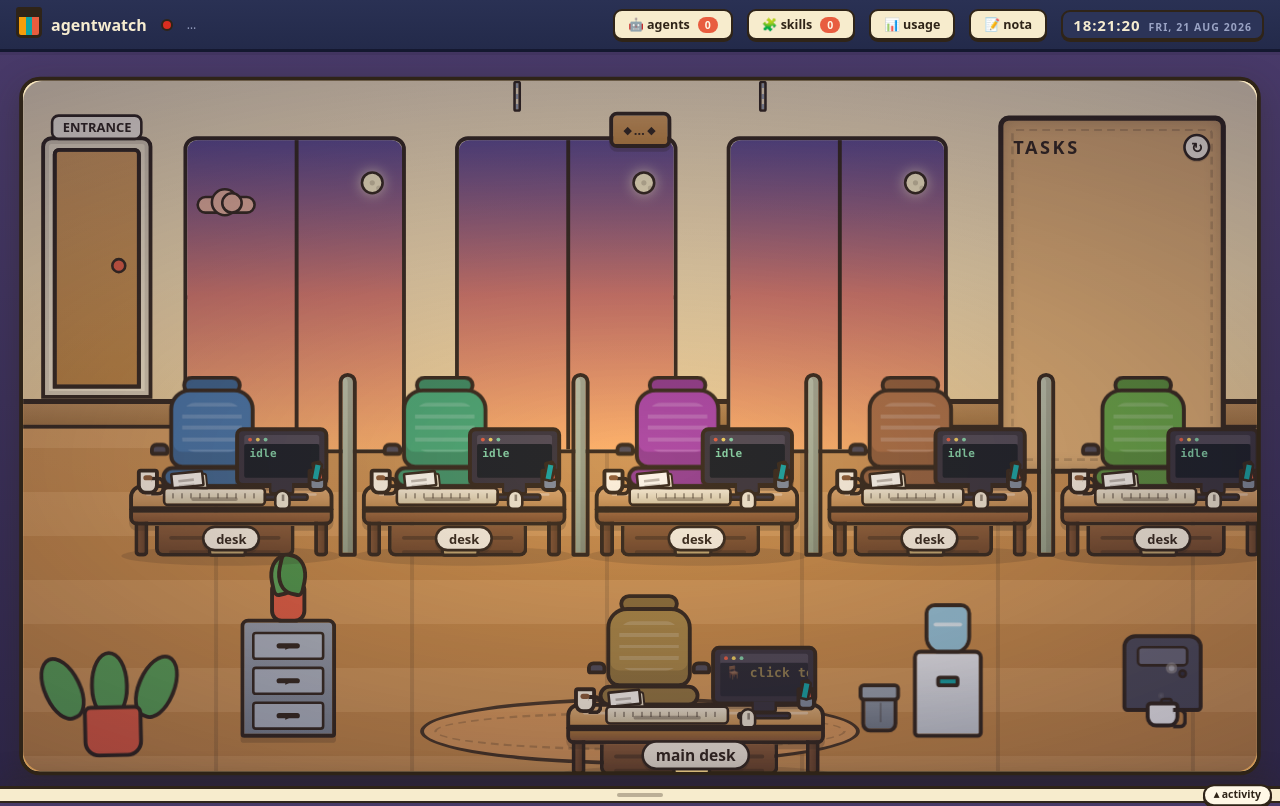
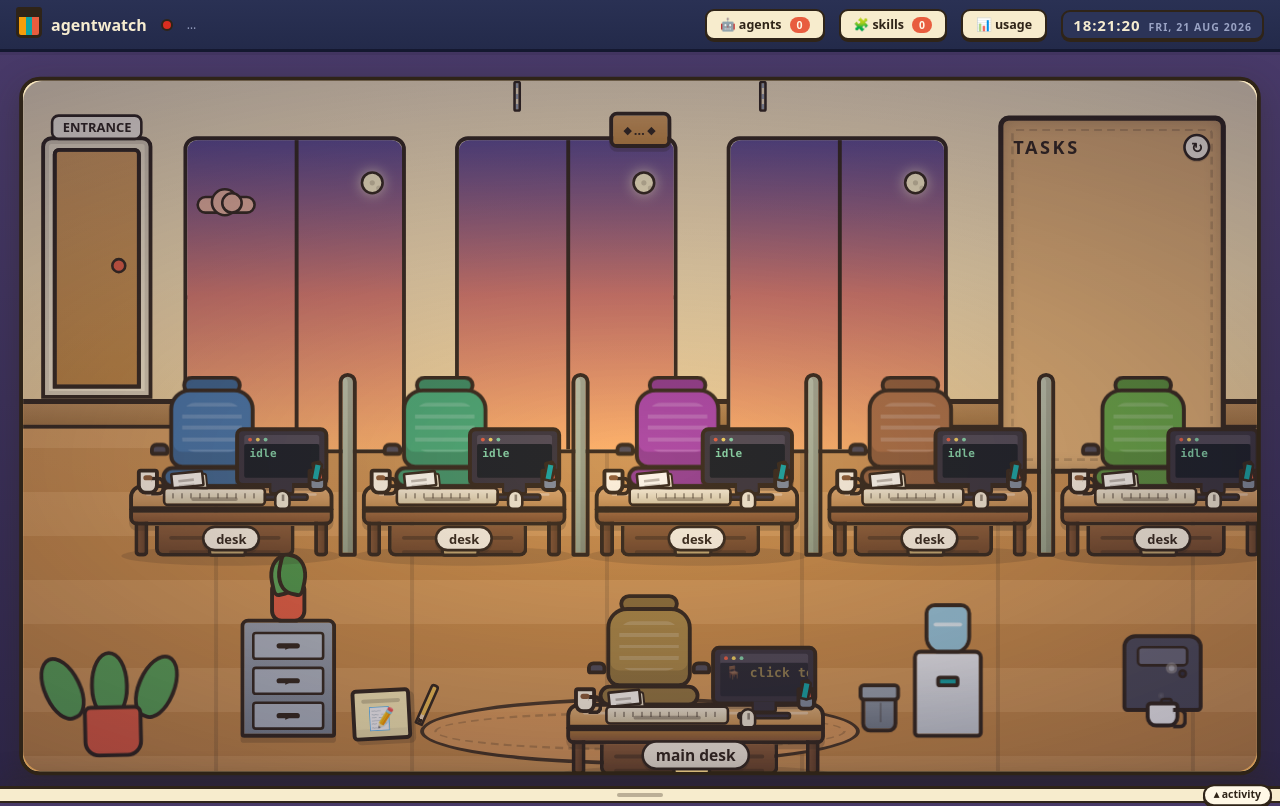
Before and after one commit to gyuco/agentwatch, a website: page dashboard/index.html in a window 1280 px wide. Drawn offline with Linux system fonts and the light colour scheme; no server answers.

Commit message:
Replace header notes button with a visual notepad and improve transcript

```diff
--- a/dashboard/index.html
+++ b/dashboard/index.html
@@ -16,7 +16,6 @@
   <button id="agentsBtn" title="Installed agents">🤖 agents <span class="cnt" id="agentCnt">0</span></button>
   <button id="skillsBtn" title="Installed skills">🧩 skills <span class="cnt" id="skillCnt">0</span></button>
   <button id="usageBtn" title="Show /usage output">📊 usage</button>
-  <button id="notesBtn" title="Add a sticky note">📝 nota</button>
   <div id="clock"><span class="time" id="clockTime">--:--:--</span><span class="date" id="clockDate"></span></div>
 </header>
 <div id="askAlert">
@@ -196,6 +195,7 @@
           <div class="shot">💧 hydration!</div>
         </div>
         <div class="bin"></div>
+        <div class="notepad" id="notesBtn" title="add a sticky note 📝"><div class="pad"><span class="ico">📝</span></div><div class="pencil"></div></div>
         <div class="chair k1" style="--hue:210"><div class="crest"></div><div class="cback"></div><div class="carm l"></div><div class="carm r"></div><div class="cseat"></div></div>
         <div class="chair k2" style="--hue:150"><div class="crest"></div><div class="cback"></div><div class="carm l"></div><div class="carm r"></div><div class="cseat"></div></div>
         <div class="chair k3" style="--hue:300"><div class="crest"></div><div class="cback"></div><div class="carm l"></div><div class="carm r"></div><div class="cseat"></div></div>
--- a/dashboard/style.css
+++ b/dashboard/style.css
@@ -777,6 +777,27 @@
   .bin { position: absolute; left: 648px; bottom: 30px; width: 28px; height: 34px; background: linear-gradient(180deg, #8f9aa5, #737e89); border: 3.5px solid var(--ink); border-radius: 3px 3px 7px 7px; z-index: 2; }
   .bin::before { content: ""; position: absolute; left: -5px; right: -5px; top: -7px; height: 8px; background: #9aa5b0; border: 3px solid var(--ink); border-radius: 4px; }
   .bin::after { content: ""; position: absolute; left: 6px; right: 6px; top: 8px; bottom: 5px; background: repeating-linear-gradient(90deg, transparent 0 5px, rgba(47,36,24,.3) 5px 7px); }
+  /* notepad — click to add a sticky note */
+  .notepad { position: absolute; left: 254px; bottom: 24px; width: 46px; height: 40px; z-index: 4; cursor: pointer; transition: transform .12s cubic-bezier(.34,1.4,.5,1); }
+  .notepad:hover { transform: translateY(-3px) rotate(-2deg); }
+  .notepad:active { transform: translateY(0) scale(.95); }
+  .notepad .pad {
+    position: absolute; inset: 0;
+    background: #fff2b8; border: 3px solid var(--ink); border-radius: 4px;
+    box-shadow: 3px 3px 0 rgba(47,36,24,.2), inset 0 -6px 0 rgba(47,36,24,.06);
+    display: flex; align-items: center; justify-content: center;
+    transform: rotate(-3deg);
+  }
+  .notepad .pad::before { content: ""; position: absolute; left: 5px; right: 5px; top: 5px; height: 3px; background: rgba(47,36,24,.22); border-radius: 2px; }
+  .notepad .ico { font-size: 17px; line-height: 1; margin-top: 4px; filter: saturate(1.1); }
+  .notepad .pencil {
+    position: absolute; right: -9px; top: -6px; width: 7px; height: 34px;
+    background: linear-gradient(180deg, #f2c14e 0 78%, #f0d9b5 78% 90%, #2f2418 90%);
+    border: 2.5px solid var(--ink); border-radius: 3px 3px 1px 1px;
+    transform: rotate(24deg); transform-origin: bottom center;
+  }
+  .notepad:hover .pencil { animation: penscribble .5s ease-in-out infinite; }
+  @keyframes penscribble { 0%,100% { transform: rotate(24deg); } 50% { transform: rotate(12deg) translateY(-2px); } }
   /* ---------- office chairs (behind the people, z below #chars) ---------- */
   .chair { position: absolute; width: 70px; height: 96px; z-index: 2; }
   .chair.k1 { left: 111px; top: 228px; }
```
Also changed, not shown: src/server.js (+12 -3 lines).
